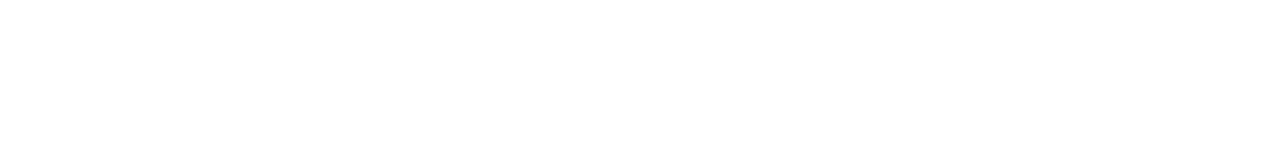
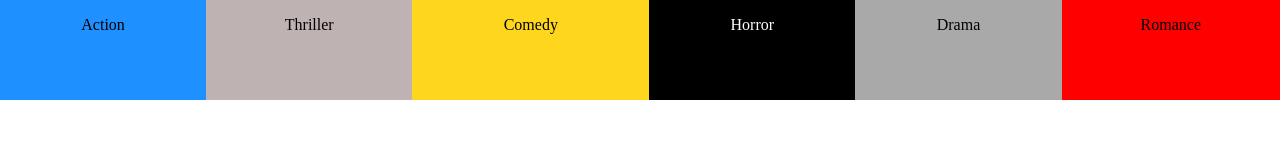
Before and after one commit to fbw-d09/uib_layout_out_of_ordinary-Leospace2017, a website: page index.html in a window 1280 px wide. Drawn offline with Linux system fonts and the light colour scheme.

Commit message:
Add Flex-grow Aufgabe

```diff
--- a/index.html
+++ b/index.html
@@ -8,6 +8,13 @@
     <link rel="stylesheet" href="style.css" />
   </head>
   <body>
-
+    <section class="genres">
+      <section class="a1"><p>Action</p> </section>
+      <section class="a2"><p>Thriller</p> </section>
+      <section class="a3"><p>Comedy</p> </section>
+      <section class="a4"><p>Horror</p> </section>
+      <section class="a5"><p>Drama</p> </section>
+      <section class="a6"><p>Romance</p> </section>
+    </section>
   </body>
 </html>
--- a/style.css
+++ b/style.css
@@ -2,3 +2,50 @@ html, body {
     margin: 0;
     padding: 0;
 }
+
+
+.genres
+{
+    display: flex;
+    flex-wrap: wrap ;
+}
+.genres section
+{
+    text-align: center;
+    flex-basis: 200px;
+    height: 100px;
+}
+.a1
+{
+    background-color: rgb(30, 144, 255);
+    flex-grow: 1;
+}
+.a2
+{
+    background-color: rgb(190, 178, 178);
+    flex-grow: 1;
+
+}
+.a3
+{
+    background-color:  rgb(255, 214, 30);
+    flex-grow: 6;
+}
+.a4
+{
+    background-color:  rgb(0, 0, 0);
+    flex-grow: 1;
+
+    color: white;
+}
+.a5
+{
+    background-color:  rgb(169, 169, 169);
+    flex-grow: 1;
+
+}
+.a6
+{
+    background-color:  rgb(255, 0, 0);
+    flex-grow: 3;
+}
```
